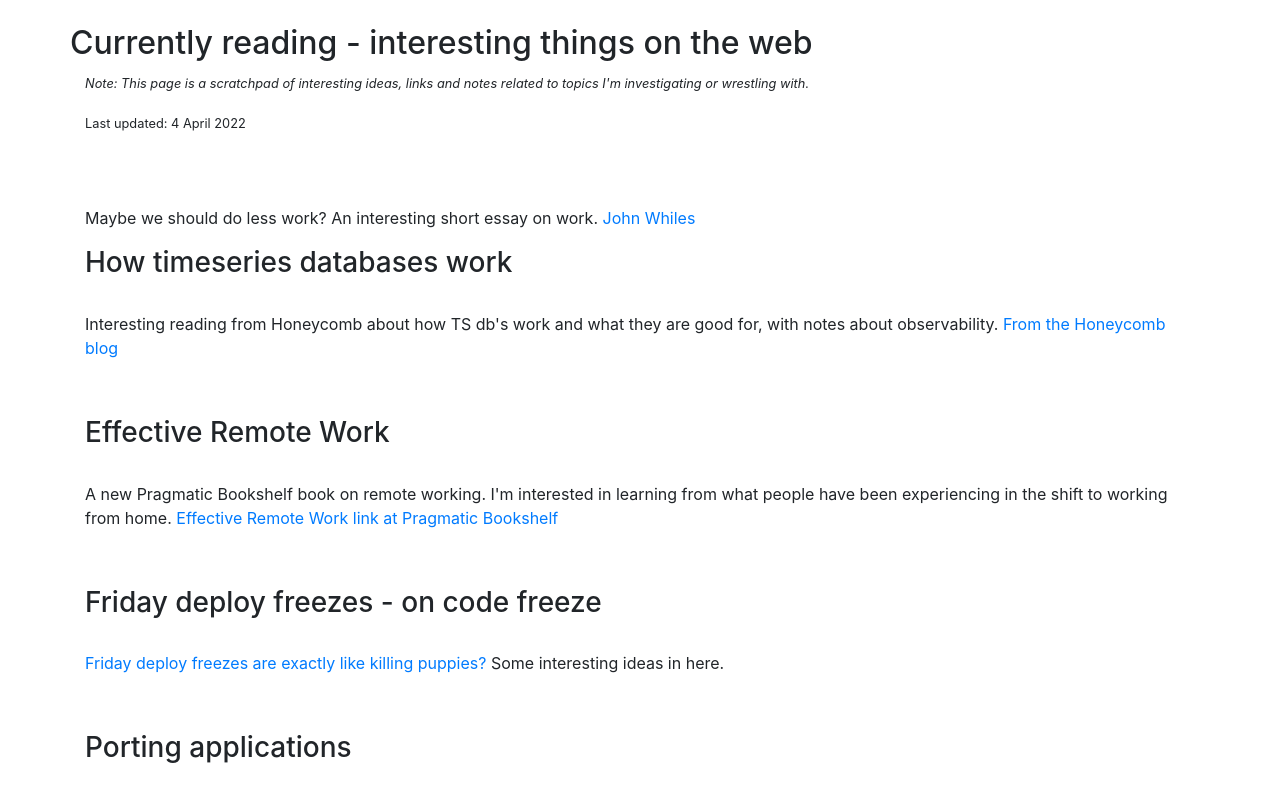
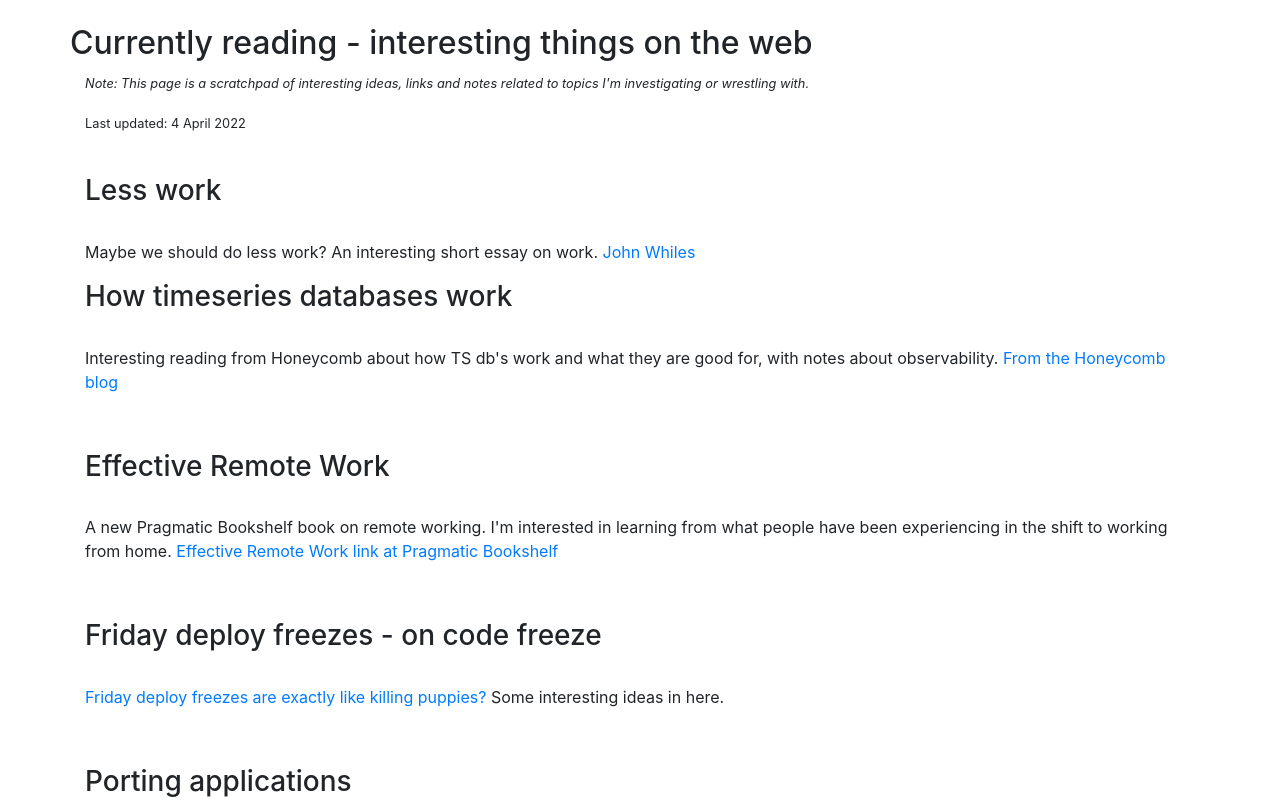
Before and after one commit to grahammcallister/ng-software-pilgrim, an Angular app: page /current in a window 1280 px wide. Shown: the top 800 px of the page. Built offline with nearby package versions, Linux system fonts and the light colour scheme.

Commit message:
Missing heading

```diff
--- a/src/app/page-current/page-current.component.html
+++ b/src/app/page-current/page-current.component.html
@@ -14,7 +14,7 @@
         <div class="row">
             <div class="col-lg-12">
 
-                <h3></h3>
+                <h3>Less work</h3>
                 <p>&nbsp;<br>
                     Maybe we should do less work? An interesting short essay on work. <a href="https://www.johnwhiles.com/posts/work.html">John Whiles</a>
                 </p>
```
